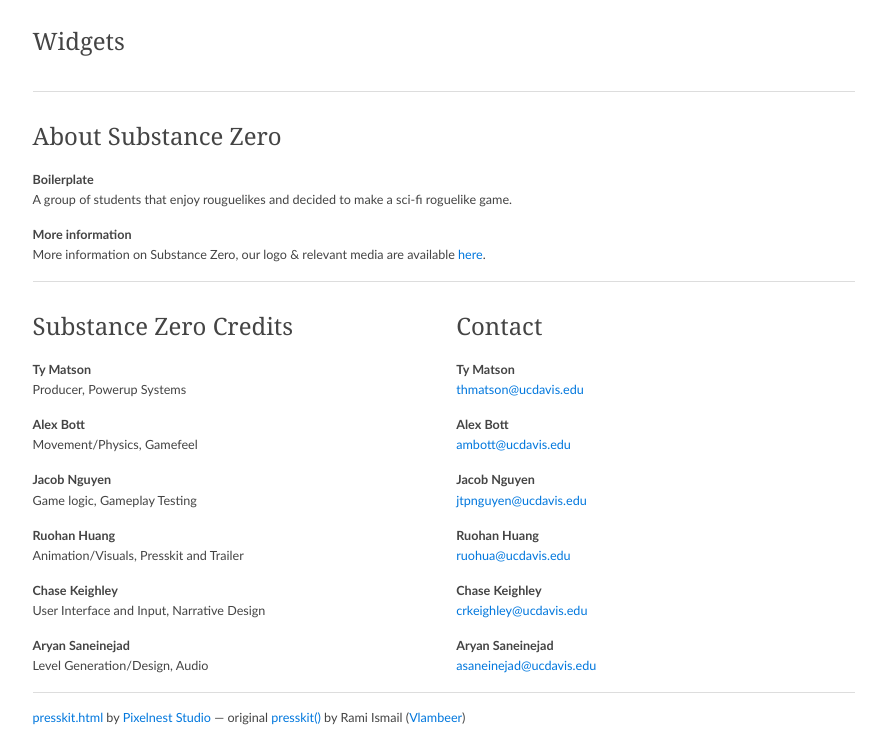
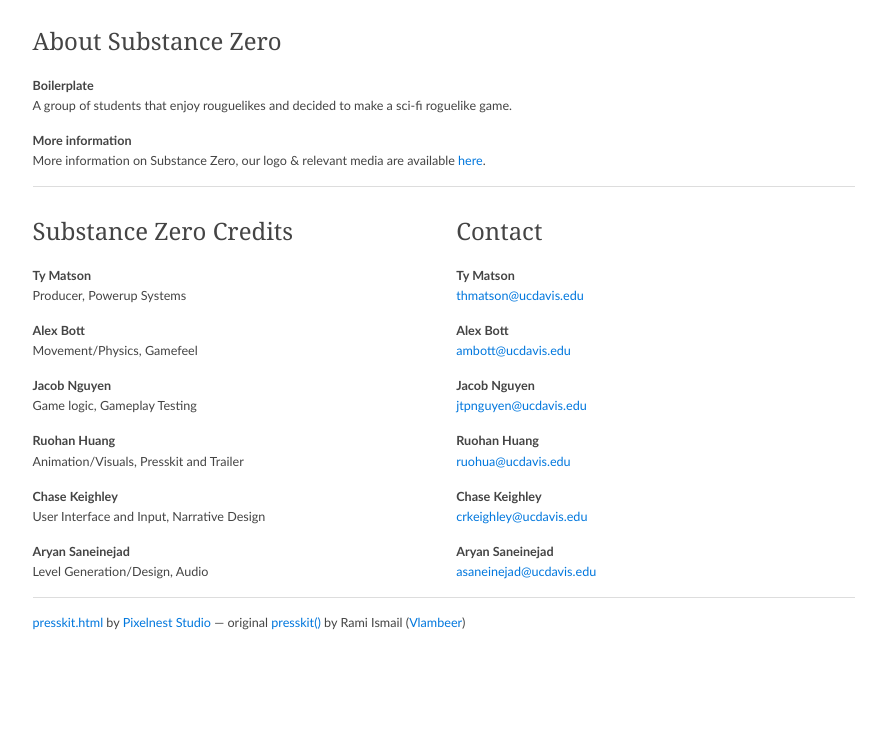
Before and after one commit to ruohan8/Substance_Zero_Website, a plain HTML site: page product/index.html in a window 1280 px wide. Shown: the part 3192-3940 px from the top of the page, without its empty margins (350-1236 px from the left). After the commit the page ends 3845 px from the top, so only its background shows below. Drawn offline with Linux system fonts and the light colour scheme.

Commit message:
Update index.html

```diff
--- a/product/index.html
+++ b/product/index.html
@@ -245,18 +245,7 @@
               <img src="images/logo.png" alt="logo" class="logo">
             </a>
           </section>
-          <section class="block">
-            <h2 id="widgets">Widgets</h2>
 
-            <div class="grid">
-
-            </div>
-
-
-
-
-
-          </section>
 
 
           <section class="block">
```
